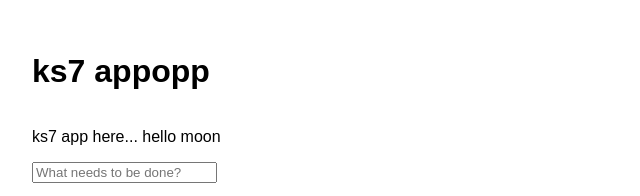
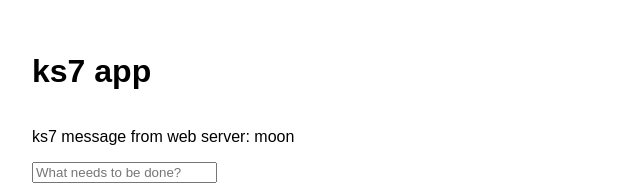
Before and after one commit to red-gate/ks, a React (Create React App) app in the folder ks7/app/: page / in a window 1280 px wide. Shown: the top 196 px of the page, without its empty margins (0-640 px from the left). Built offline with nearby package versions, Linux system fonts and the light colour scheme; no server answers.

Commit message:
clean up

```diff
--- a/ks7/app/src/App.js
+++ b/ks7/app/src/App.js
@@ -105,11 +105,10 @@ class App extends Component {
   render() {
     return <div className='App'>
       <header className='App-header'>
-        <h1 className='App-title'>ks7 appopp</h1>
+        <h1 className='App-title'>ks7 app</h1>
       </header>
       <p className='App-intro'>
-        ks7 app here...
-          hello {this.state.message}
+        ks7 message from web server: {this.state.message}
       </p>
       <AddTask onTaskAdded={this.onTaskAdded} />
       <TodoList
```
